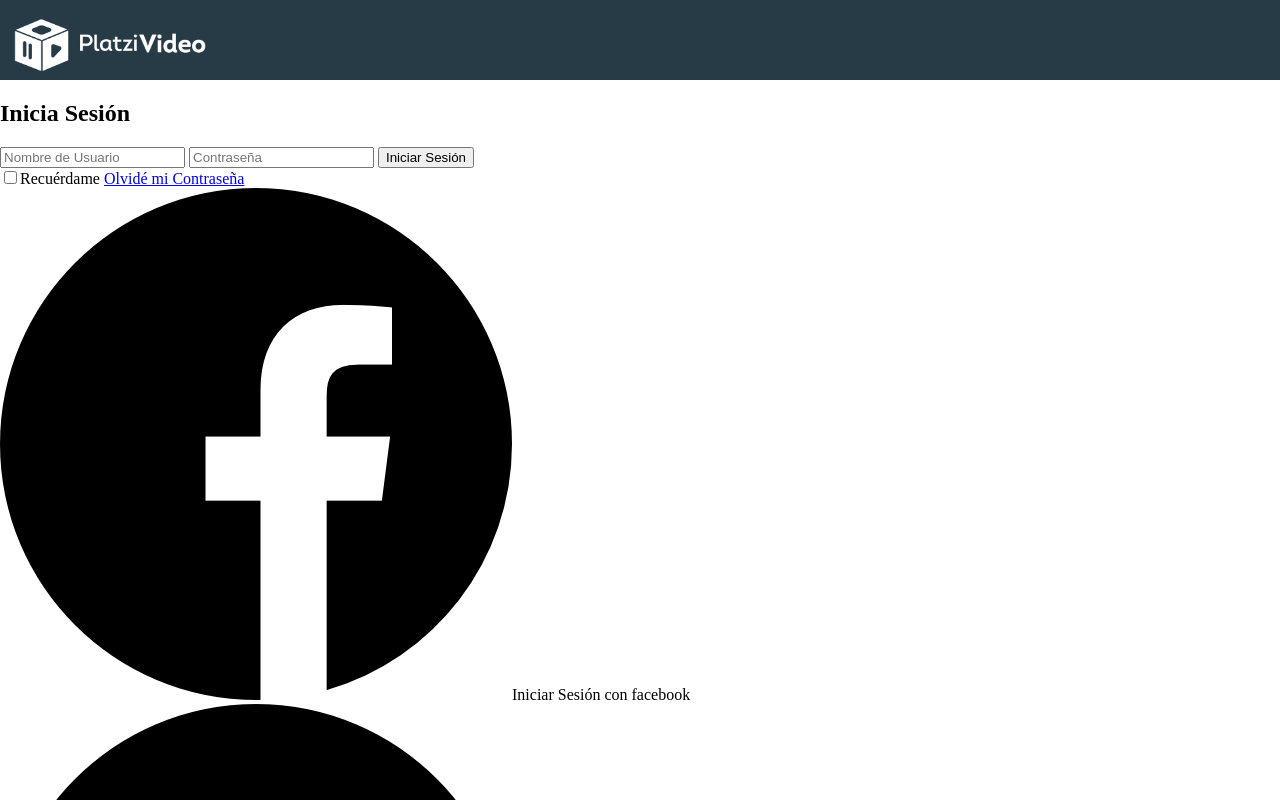
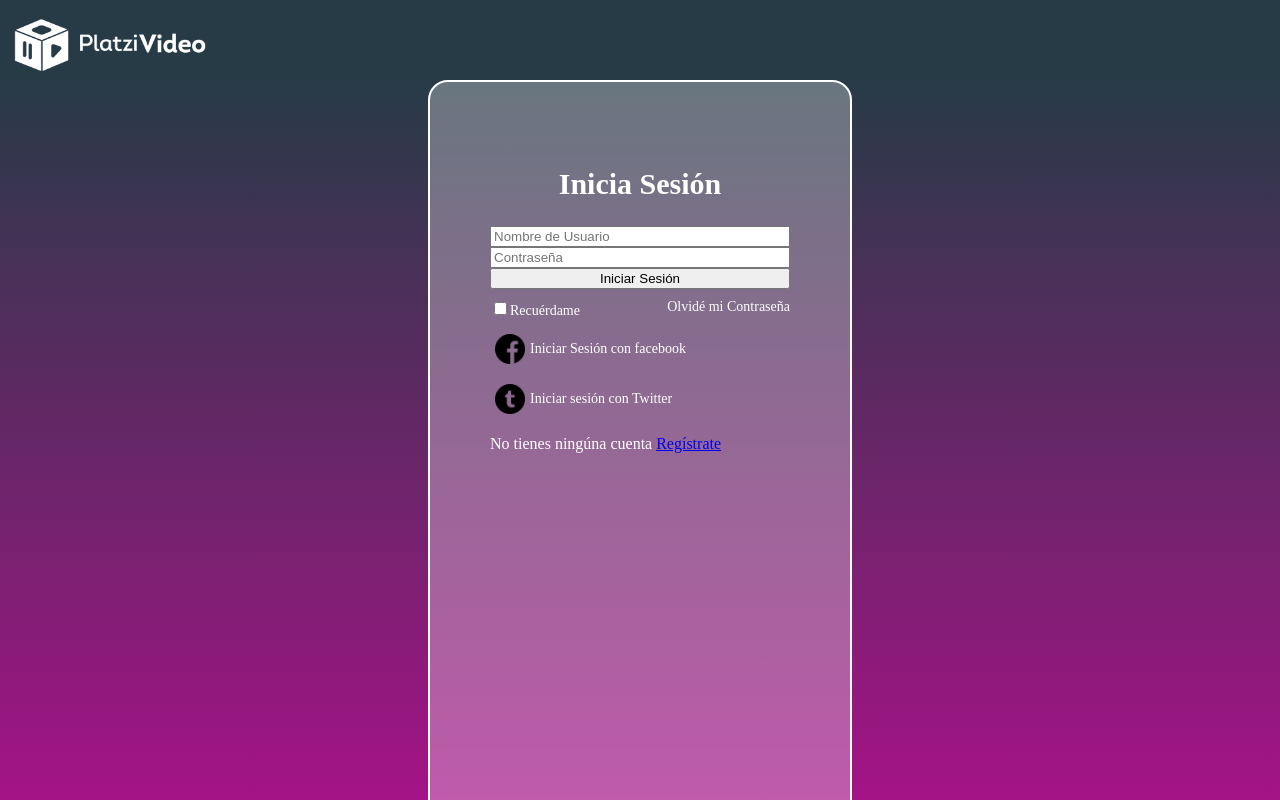
Before and after one commit to Christiano0407/Javascript-proyect, a plain HTML site: page index.html in a window 1280 px wide. Shown: the top 800 px of the page. Drawn offline with Linux system fonts and the light colour scheme; files whose address does not match are found by name.

Commit message:
register

```diff
--- a/css/color.css
+++ b/css/color.css
@@ -18,7 +18,74 @@ header img {
     margin-left: 10px;
 }
 
-.login-container-social img {
+.login {
+    background: linear-gradient(#273b47, #B30E8E);
+    display: flex;
+    justify-content: center;
+    align-items: center;
+    flex-direction: column;
+    padding: 0px 30px;
+    min-height: calc(100vh - 200px);
+}
+
+.login h2 {
+    display: inline-block;
+    color: white;
+    display: flex;
+    justify-content: center;
+    font-size: 30px;
+}
+
+.login__container {
+    background-color: rgba(255, 255, 255, .3);
+    border: 2px solid white;
+    border-radius: 20px;
+    color: white;
+    padding: 60px 60px 40px;
+    min-height: 700px;
+    width: 300px;
+}
+
+.login__container--social img {
     width: 30px;
     height: 30px;
+    padding: 5px;
 }
+
+.login__container--form {
+    display: flex;
+    flex-direction: column;
+}
+
+.login__container--form label {
+    font-size: 14px;
+   /*  display: flex;
+    justify-content: space-between; */
+}
+
+.login__container--box  {
+
+    display: flex;
+    justify-content: space-between;
+    color: white;
+    margin-top: 10px;
+}
+
+.login__container--box a {
+    color: white;
+    font-size: 14px;
+    text-decoration: none;
+}
+
+.login__container--box a:hover {
+    text-decoration: underline;
+    cursor: pointer;
+}
+
+.login__container--social div {
+ display: flex;
+ align-items: center;
+ font-size: 14px;
+ margin-bottom: 10px;
+ margin-top: 10px;
+}
--- a/index.html
+++ b/index.html
@@ -24,11 +24,11 @@
               <button class="button">
                   Iniciar Sesión
               </button>
-        <div>
+        <div class="login__container--box">
             <label>
                 <input type="checkbox"  id="cbox1" value="chexbox">Recuérdame
-                <a href="#">Olvidé mi Contraseña</a>
             </label>
+            <a href="#">Olvidé mi Contraseña</a>
         </div>
           </form>
           <section class="login__container--social">
```
